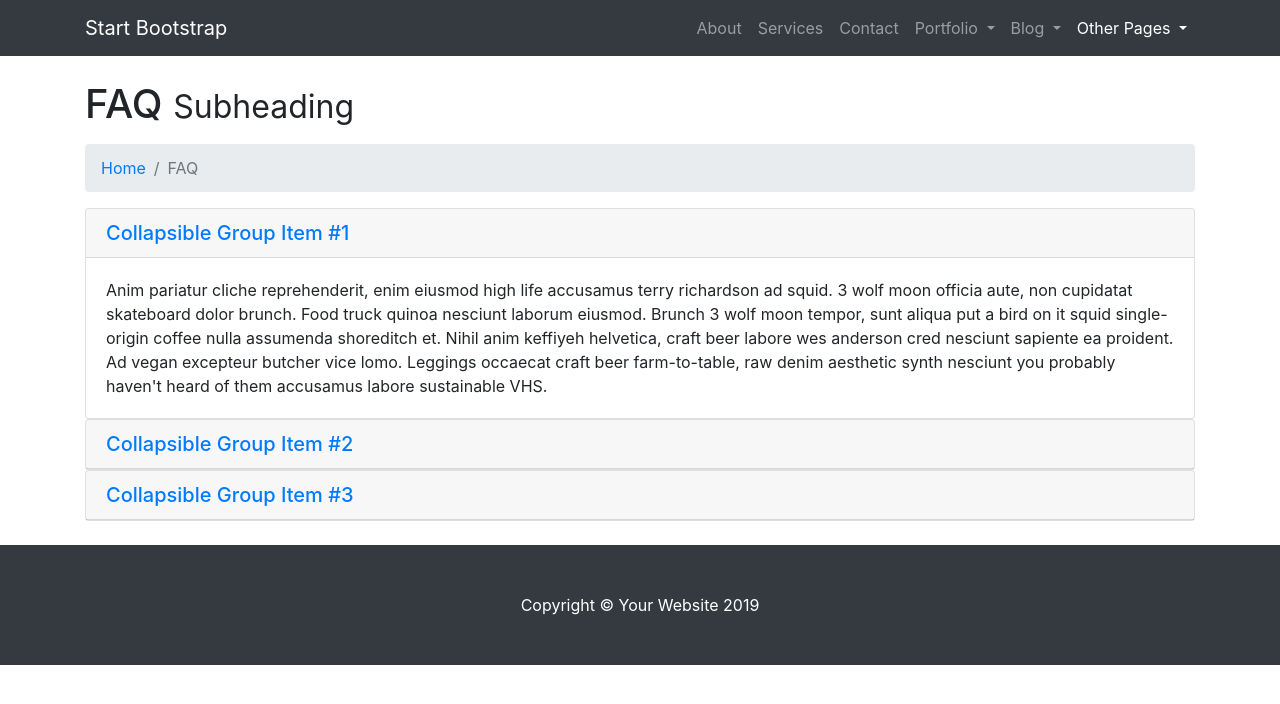
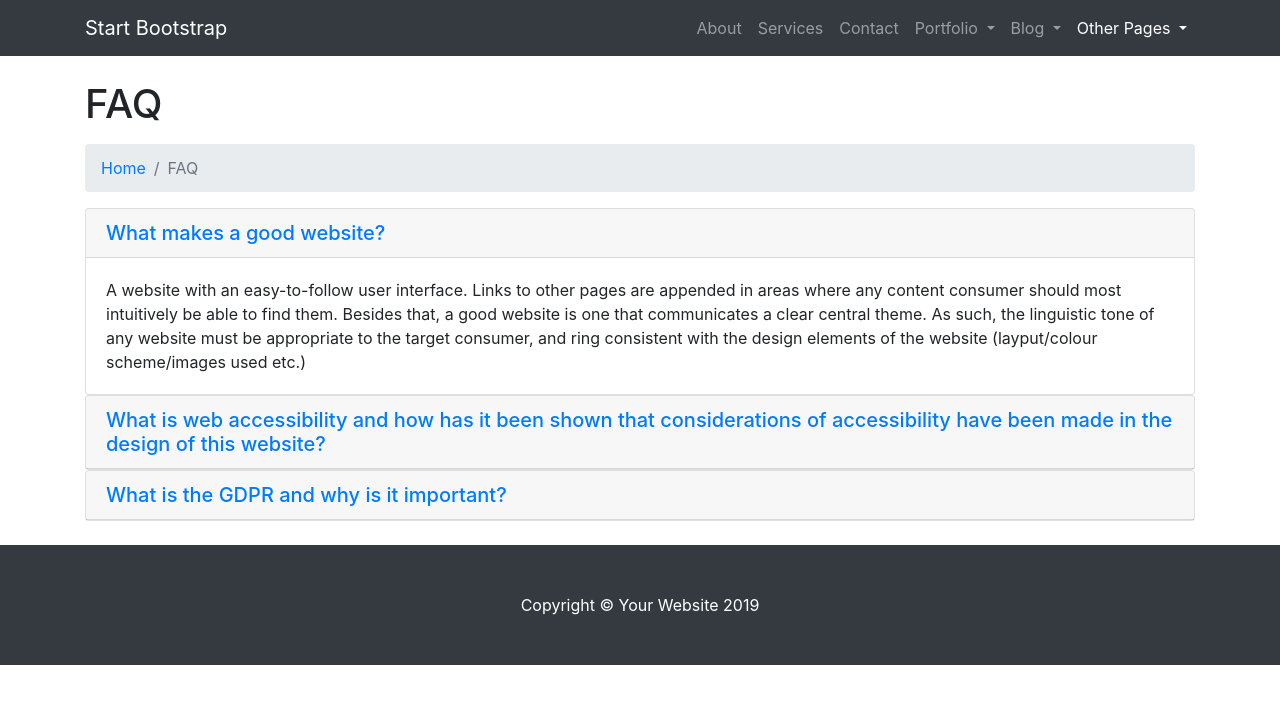
Before and after one commit to jesidhn97/Horizons, a website: page faq.html in a window 1280 px wide. Drawn offline with Linux system fonts and the light colour scheme.

Commit message:
Update faq.html

```diff
--- a/faq.html
+++ b/faq.html
@@ -81,9 +81,7 @@
   <div class="container">
 
     <!-- Page Heading/Breadcrumbs -->
-    <h1 class="mt-4 mb-3">FAQ
-      <small>Subheading</small>
-    </h1>
+    <h1 class="mt-4 mb-3">FAQ</h1>
 
     <ol class="breadcrumb">
       <li class="breadcrumb-item">
@@ -96,33 +94,35 @@
       <div class="card">
         <div class="card-header" role="tab" id="headingOne">
           <h5 class="mb-0">
-            <a data-toggle="collapse" data-parent="#accordion" href="#collapseOne" aria-expanded="true" aria-controls="collapseOne">Collapsible Group Item #1</a>
+            <a data-toggle="collapse" data-parent="#accordion" href="#collapseOne" aria-expanded="true" aria-controls="collapseOne">What makes a good website?</a>
           </h5>
         </div>
 
         <div id="collapseOne" class="collapse show" role="tabpanel" aria-labelledby="headingOne">
           <div class="card-body">
-            Anim pariatur cliche reprehenderit, enim eiusmod high life accusamus terry richardson ad squid. 3 wolf moon officia aute, non cupidatat skateboard dolor brunch. Food truck quinoa nesciunt laborum eiusmod. Brunch 3 wolf moon tempor, sunt aliqua put a bird on it squid single-origin coffee nulla assumenda shoreditch et. Nihil anim keffiyeh helvetica, craft beer labore wes anderson cred nesciunt sapiente ea proident. Ad vegan excepteur butcher vice lomo. Leggings occaecat craft beer farm-to-table, raw denim aesthetic synth nesciunt you probably haven't heard of them accusamus labore sustainable VHS.
+            A website with an easy-to-follow user interface. Links to other pages are appended in areas where any content consumer should most intuitively be able to find them. Besides that, a good website is one that communicates a clear central theme.
+            As such, the linguistic tone of any website must be appropriate to the target consumer, and ring consistent with the design elements of the website (layput/colour scheme/images used etc.)
           </div>
         </div>
       </div>
       <div class="card">
         <div class="card-header" role="tab" id="headingTwo">
           <h5 class="mb-0">
-            <a class="collapsed" data-toggle="collapse" data-parent="#accordion" href="#collapseTwo" aria-expanded="false" aria-controls="collapseTwo">Collapsible Group Item #2
+            <a class="collapsed" data-toggle="collapse" data-parent="#accordion" href="#collapseTwo" aria-expanded="false" aria-controls="collapseTwo">What is web accessibility and how has it been shown that considerations of accessibility have been made in the design of this website?
             </a>
           </h5>
         </div>
         <div id="collapseTwo" class="collapse" role="tabpanel" aria-labelledby="headingTwo">
           <div class="card-body">
-            Anim pariatur cliche reprehenderit, enim eiusmod high life accusamus terry richardson ad squid. 3 wolf moon officia aute, non cupidatat skateboard dolor brunch. Food truck quinoa nesciunt laborum eiusmod. Brunch 3 wolf moon tempor, sunt aliqua put a bird on it squid single-origin coffee nulla assumenda shoreditch et. Nihil anim keffiyeh helvetica, craft beer labore wes anderson cred nesciunt sapiente ea proident. Ad vegan excepteur butcher vice lomo. Leggings occaecat craft beer farm-to-table, raw denim aesthetic synth nesciunt you probably haven't heard of them accusamus labore sustainable VHS.
-          </div>
+            Broadly speaking, web accessibility refers to the ability for people with disabilities to perceive, understand, navigate and interact with the website. Accessible design improves overall user experience and satisfaction, especially in a variety of situations, across different devices, and for older users. Accessibility can enhance your brand, drive innovation, and extend your market reach.
+            Witin this website, the absence of complex navigation trees makes this website easy enough to navigate for people who would typically find using technology challenging (i.e. the elderly). The minimal use of sharp colour contrasts and the widespread use of bright,pastel colours in the website helps people with visual impairments imposes very little strain on the eye, thereby allowing people with eyesight problems to decipher content quite comfortably from the website.The absence of features coloured red and green next to each other makes for a comfortable read amongst consumers with red-green colour blindness
+                    </div>
         </div>
       </div>
       <div class="card">
         <div class="card-header" role="tab" id="headingThree">
           <h5 class="mb-0">
-            <a class="collapsed" data-toggle="collapse" data-parent="#accordion" href="#collapseThree" aria-expanded="false" aria-controls="collapseThree">Collapsible Group Item #3</a>
+            <a class="collapsed" data-toggle="collapse" data-parent="#accordion" href="#collapseThree" aria-expanded="false" aria-controls="collapseThree">What is the GDPR and why is it important?</a>
           </h5>
         </div>
         <div id="collapseThree" class="collapse" role="tabpanel" aria-labelledby="headingThree">
```
